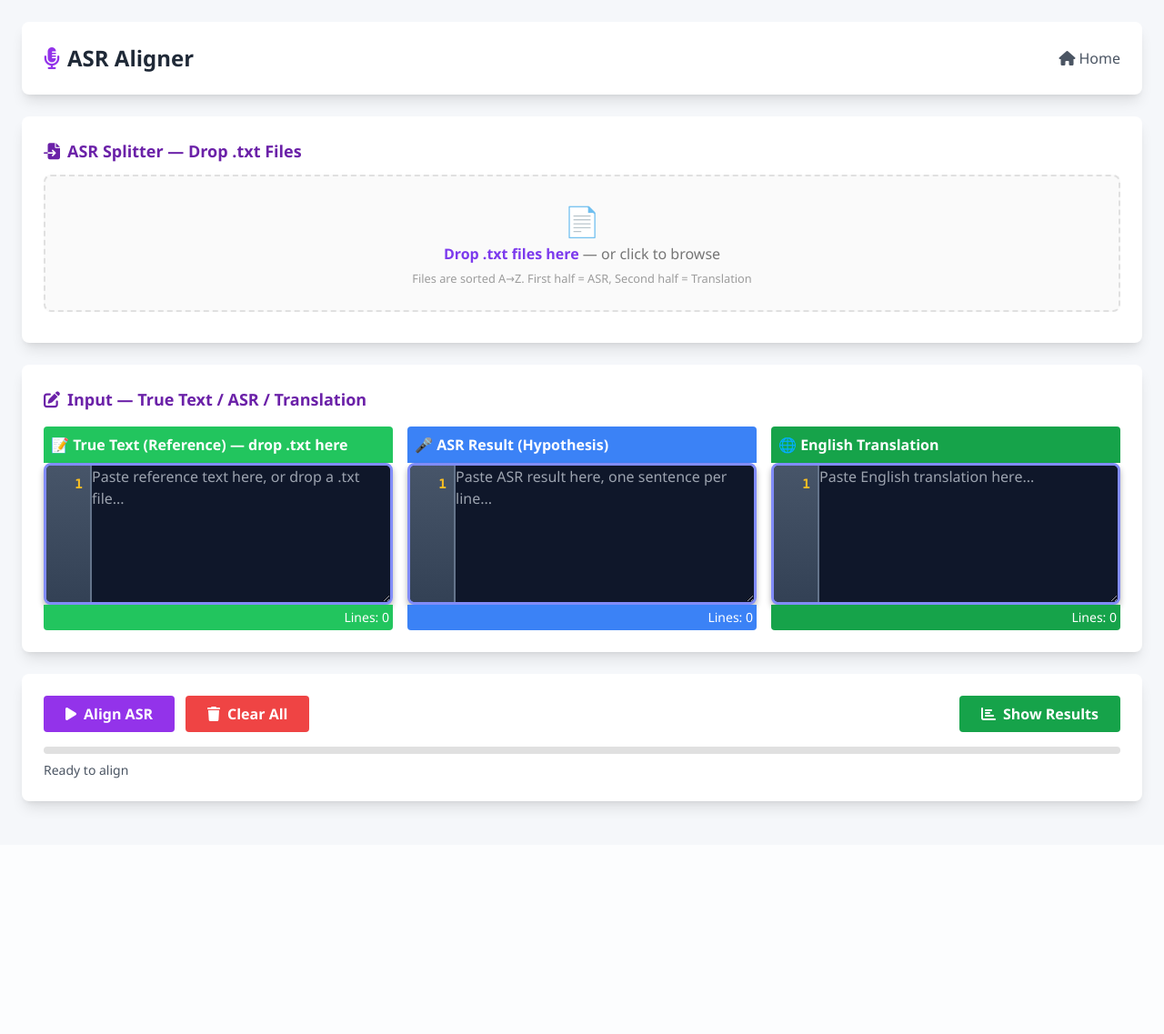
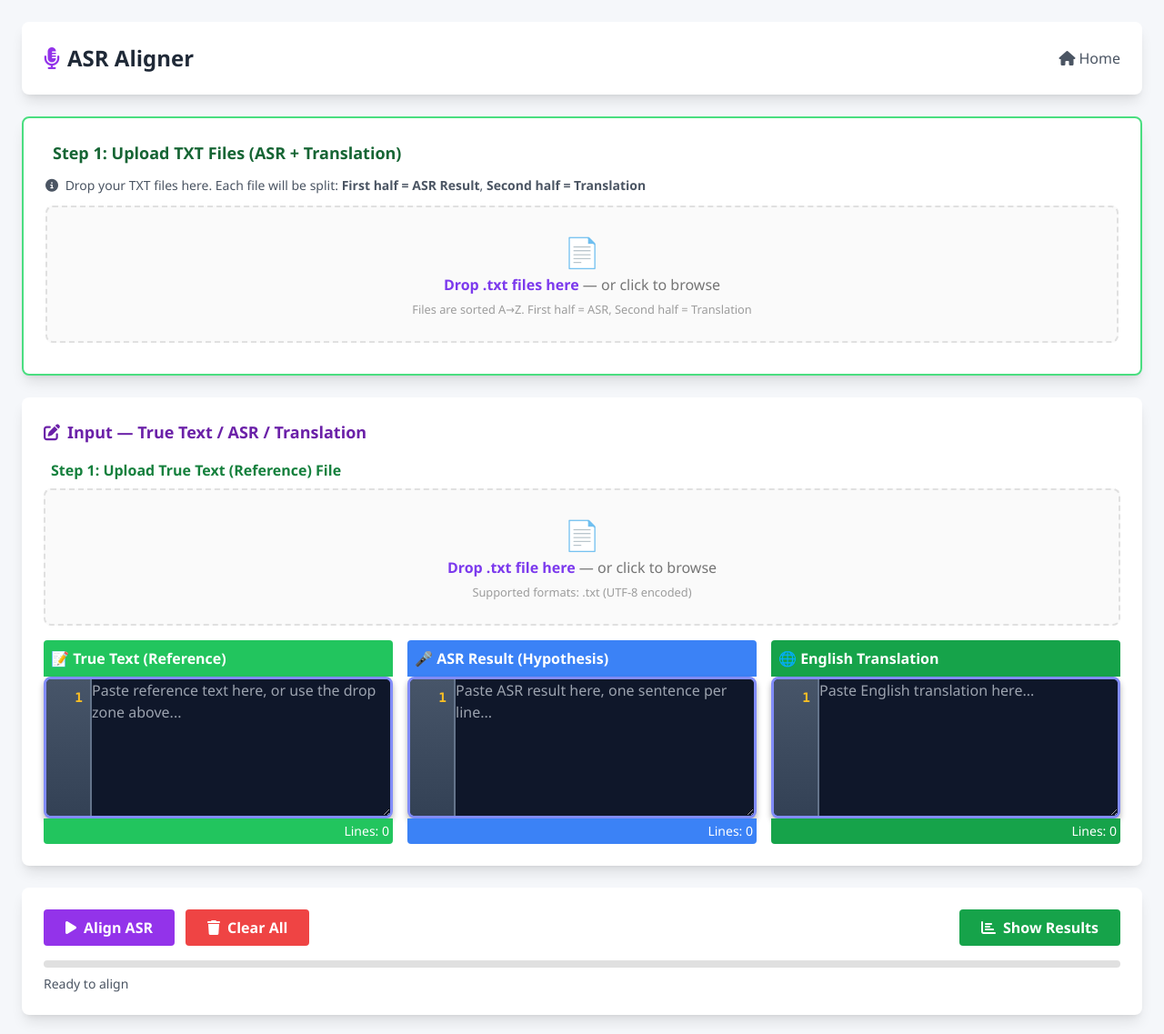
Before and after one commit to masusbilla4/one-ai-tool, a Flask app: page /asr/ in a window 1280 px wide. Shown: the top 1137 px of the page at 91% size. Before the commit the page ends 894 px from the top, so only its background shows below. Run offline with Flask 3, Linux system fonts and the light colour scheme; the visitor is signed in with stand-in values (Sample User, id 1); parts of the project's set-up code (start-up, migrations or seed data) failed here and were passed over; some libraries are stand-ins or nearby versions.

Commit message:
fix: Enhanced ASR Splitter drop zone visibility
- Added green border and Step 1 label
- Added info text explaining file split behavior
- Improved visual hierarchy for better UX

Co-Authored-By: Cline SR

```diff
--- a/templates/asr/aligner.html
+++ b/templates/asr/aligner.html
@@ -125,11 +125,15 @@
         </div>
     </div>
 
-    <!-- ASR Splitter Drop Zone -->
-    <div class="bg-white rounded-lg shadow-lg p-6 mb-6">
-        <h2 class="text-lg font-semibold mb-3 text-purple-800">
-            <i class="fas fa-file-import mr-2"></i>ASR Splitter — Drop .txt Files
+    <!-- Step 1: ASR Splitter Drop Zone - Upload TXT files containing ASR and Translation -->
+    <div class="bg-white rounded-lg shadow-lg p-6 mb-6 border-2 border-green-400">
+        <h2 class="text-lg font-semibold mb-3 text-green-800">
+            <i class="fas fa-step-1 mr-2"></i>Step 1: Upload TXT Files (ASR + Translation)
         </h2>
+        <p class="text-sm text-gray-600 mb-3">
+            <i class="fas fa-info-circle mr-1"></i>
+            Drop your TXT files here. Each file will be split: <strong>First half = ASR Result</strong>, <strong>Second half = Translation</strong>
+        </p>
         <div id="dropZone" class="drop-zone" onclick="document.getElementById('fileInput').click()">
             <div class="drop-zone-content">
                 <span style="font-size:2rem">📄</span>
@@ -138,7 +142,7 @@
             </div>
         </div>
         <input type="file" id="fileInput" multiple accept=".txt" style="display:none" onchange="handleFileSelect(event)">
-        <div id="fileList" class="bg-gray-100 border border-gray-300 rounded p-3" style="display:none">
+        <div id="fileList" class="bg-gray-100 border border-gray-300 rounded p-3 mt-3" style="display:none">
             <div class="flex justify-between items-center mb-2 font-semibold text-sm">
                 <span id="fileCountLabel">0 files</span>
                 <button class="bg-red-500 hover:bg-red-600 text-white px-3 py-1 rounded text-xs" onclick="clearSplitterFiles()">✕ Clear</button>
@@ -152,15 +156,31 @@
         <h2 class="text-lg font-semibold mb-4 text-purple-800">
             <i class="fas fa-edit mr-2"></i>Input — True Text / ASR / Translation
         </h2>
+
+        <!-- Step 1: True Text File Upload -->
+        <div class="mb-4">
+            <h3 class="text-md font-semibold mb-2 text-green-700">
+                <i class="fas fa-step-1 mr-2"></i>Step 1: Upload True Text (Reference) File
+            </h3>
+            <div id="trueTextDropZone" class="drop-zone" onclick="document.getElementById('trueTextInput').click()">
+                <div class="drop-zone-content">
+                    <span style="font-size:2rem">📄</span>
+                    <div><strong>Drop .txt file here</strong> — or click to browse</div>
+                    <div class="drop-zone-hint">Supported formats: .txt (UTF-8 encoded)</div>
+                </div>
+            </div>
+            <input type="file" id="trueTextInput" accept=".txt" style="display:none" onchange="handleTrueTextFile(event)">
+        </div>
+
         <div class="grid grid-cols-1 md:grid-cols-3 gap-4">
             <!-- True Text -->
             <div class="textarea-group">
                 <div class="textarea-label bg-green-500 text-white p-2 font-semibold rounded-t">
-                    📝 True Text (Reference) — drop .txt here
+                    📝 True Text (Reference)
                 </div>
                 <div class="textarea-wrap" id="trueWrap">
                     <div class="line-numbers" id="trueLines">1</div>
-                    <textarea id="trueText" placeholder="Paste reference text here, or drop a .txt file..."></textarea>
+                    <textarea id="trueText" placeholder="Paste reference text here, or use the drop zone above..."></textarea>
                 </div>
                 <div class="text-right text-sm text-white bg-green-500 p-1 rounded-b" id="trueCount">Lines: 0</div>
             </div>
@@ -315,6 +335,64 @@ function updateLineCounts() {
     document.getElementById('trueCount').textContent = `Lines: ${count('trueText')}`;
     document.getElementById('asrCount').textContent = `Lines: ${count('asrText')}`;
     document.getElementById('transCount').textContent = `Lines: ${count('transText')}`;
+}
+
+// ========== Step 1: True Text File Upload Drop Zone ==========
+const trueTextDropZone = document.getElementById('trueTextDropZone');
+
+trueTextDropZone.addEventListener('dragover', (e) => {
+    e.preventDefault();
+    e.stopPropagation();
+    trueTextDropZone.classList.add('drag-over');
+});
+
+trueTextDropZone.addEventListener('dragleave', (e) => {
+    e.preventDefault();
+    e.stopPropagation();
+    trueTextDropZone.classList.remove('drag-over');
+});
+
+trueTextDropZone.addEventListener('drop', async (e) => {
+    e.preventDefault();
+    e.stopPropagation();
+    trueTextDropZone.classList.remove('drag-over');
+    const files = Array.from(e.dataTransfer.files).filter(f => f.name.toLowerCase().endsWith('.txt'));
+    if (files.length === 0) {
+        showToast('Please drop .txt files only.', 'warning');
+        return;
+    }
+    await loadTrueTextFiles(files);
+});
+
+function handleTrueTextFile(event) {
+    const files = Array.from(event.target.files).filter(f => f.name.toLowerCase().endsWith('.txt'));
+    if (files.length === 0) {
+        showToast('Please select .txt files only.', 'warning');
+        return;
+    }
+    loadTrueTextFiles(files);
+    event.target.value = '';
+}
+
+async function loadTrueTextFiles(files) {
+    files.sort((a, b) => a.name.localeCompare(b.name, undefined, { numeric: true, sensitivity: 'base' }));
+
+    let allContent = [];
+    for (const f of files) {
+        try {
+            const content = await readFileAsText(f);
+            const lines = content.splitlines ? content.splitlines().map(l => l.trim()).filter(l => l) : content.split('\n').map(l => l.trim()).filter(l => l);
+            allContent.push(...lines);
+        } catch (err) {
+            showToast(`Error reading ${f.name}: ${err.message}`, 'error');
+        }
+    }
+    if (allContent.length > 0) {
+        document.getElementById('trueText').value = allContent.join('\n');
+        updateLineNumbers('trueText');
+        updateLineCounts();
+        showToast(`Loaded ${allContent.length} lines from ${files.length} file(s)`);
+    }
 }
 
 // ========== Drag & Drop on True Text textarea ==========
```
